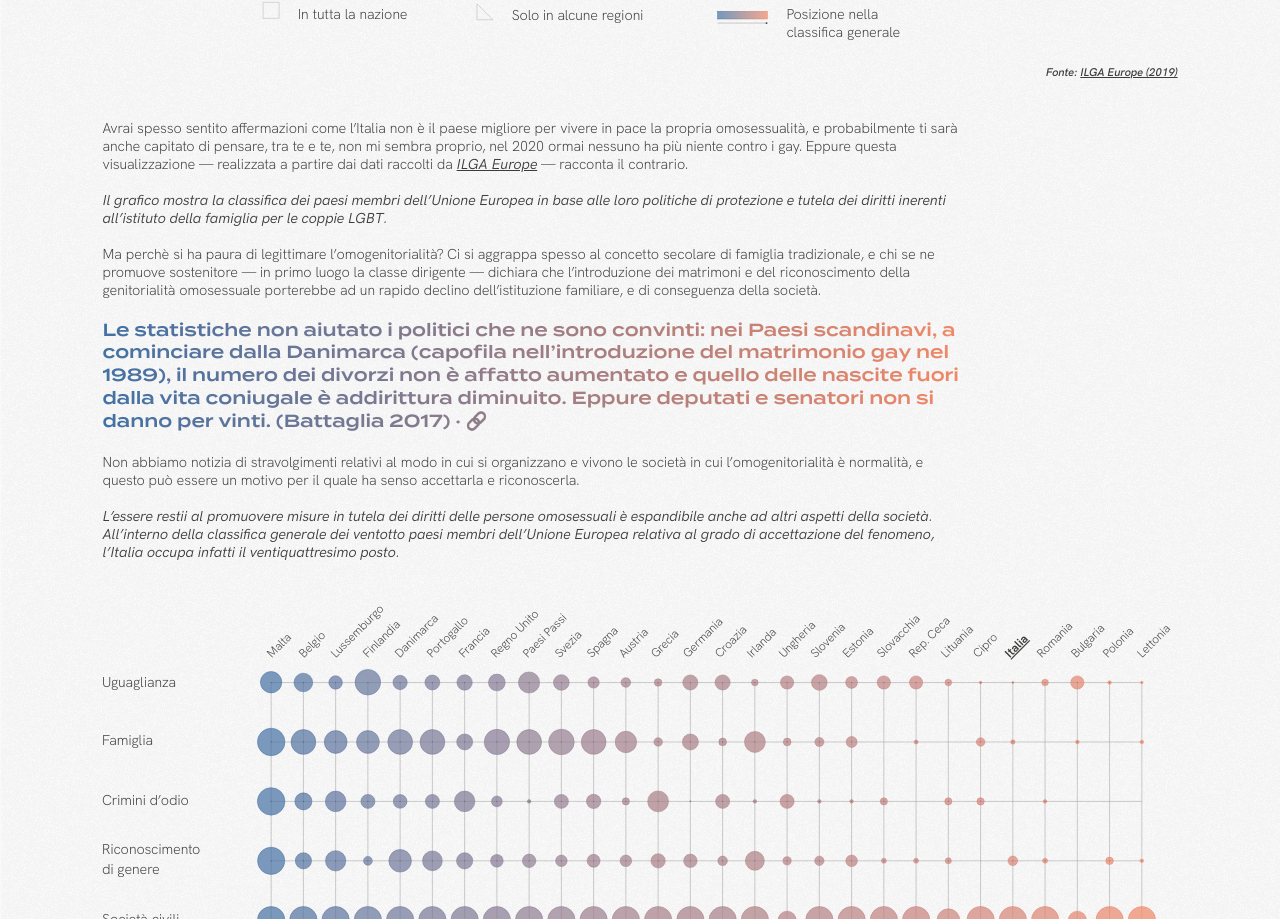
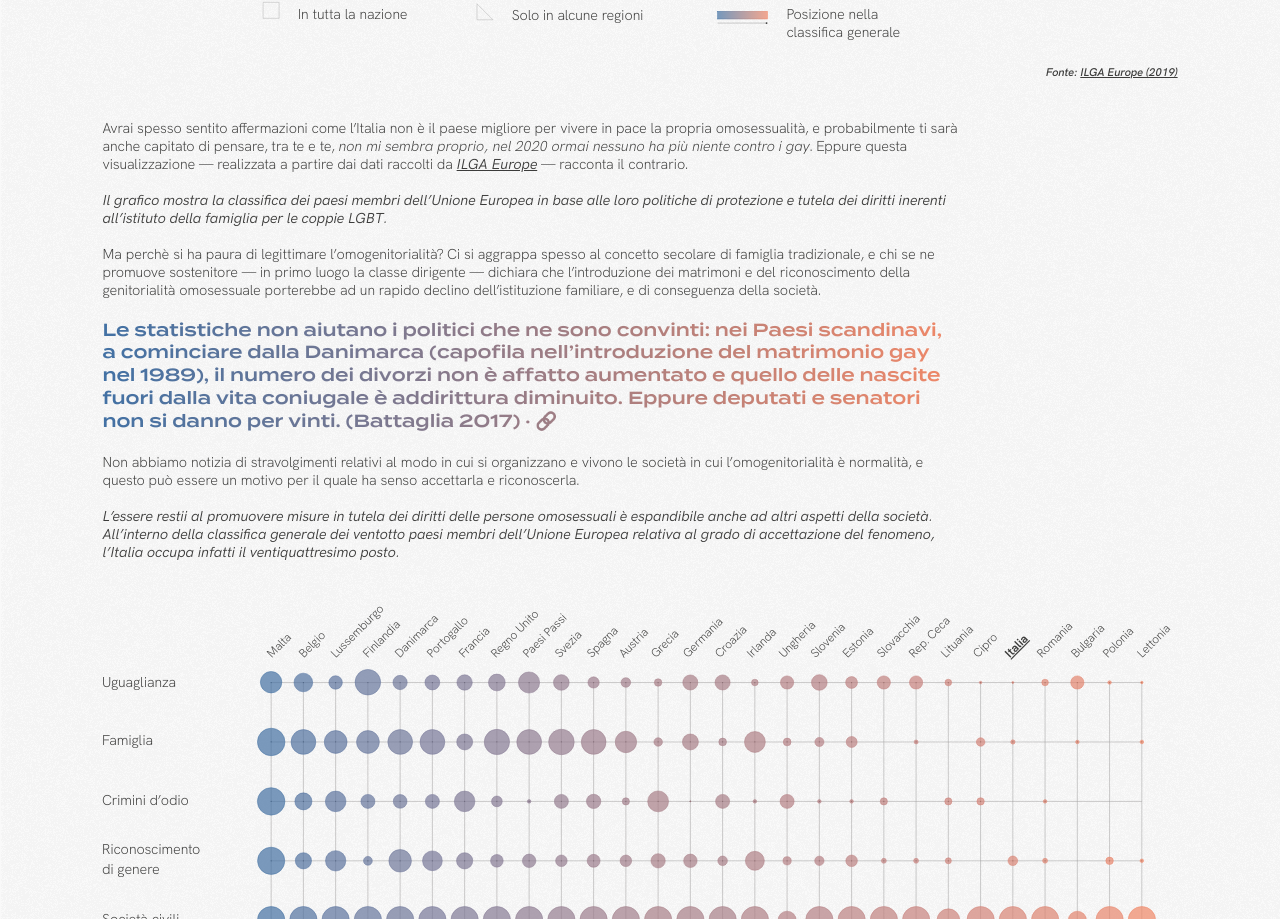
Before and after one commit to interferenze/interferenze.github.io, a plain HTML site: page 01.html in a window 1280 px wide. Shown: the part 889-1808 px from the top of the page. Drawn offline with nearby package versions, Linux system fonts and the light colour scheme; files whose address does not match are found by name; a web font is replaced by a local one.

Commit message:
Update 01.html

```diff
--- a/01.html
+++ b/01.html
@@ -111,14 +111,14 @@
 
             <div class="testo">
                 <div class="hk-black-medium margin-bottom-20">
-                    Avrai spesso sentito affermazioni come l’Italia non è il paese migliore per vivere in pace la propria omosessualità, e probabilmente ti sarà anche capitato di pensare, tra te e te, non mi sembra proprio, nel 2020 ormai nessuno ha più niente contro i gay. Eppure questa visualizzazione — realizzata a partire dai dati raccolti da <a style="color:#3C3C3B;" href="https://www.ilga-europe.org/" target="_blank"><b><i><u>ILGA Europe</u></i></b></a> — racconta il contrario.
+                    Avrai spesso sentito affermazioni come l’Italia non è il paese migliore per vivere in pace la propria omosessualità, e probabilmente ti sarà anche capitato di pensare, tra te e te, <i>non mi sembra proprio, nel 2020 ormai nessuno ha più niente contro i gay</i>. Eppure questa visualizzazione — realizzata a partire dai dati raccolti da <a style="color:#3C3C3B;" href="https://www.ilga-europe.org/" target="_blank"><b><i><u>ILGA Europe</u></i></b></a> — racconta il contrario.
                     <br><br>
                     <b><i>Il grafico mostra la classifica dei paesi membri dell’Unione Europea in base alle loro politiche di protezione e tutela dei diritti inerenti all’istituto della famiglia per le coppie LGBT.</i></b>
                     <br><br>
                     Ma perchè si ha paura di legittimare l’omogenitorialità? Ci si aggrappa spesso al concetto secolare di famiglia tradizionale, e chi se ne promuove sostenitore — in primo luogo la classe dirigente — dichiara che l’introduzione dei matrimoni e del riconoscimento della genitorialità omosessuale porterebbe ad un rapido declino dell’istituzione familiare, e di conseguenza della società.
                 </div>
 
-                <div class="termina-gradiente-small margin-bottom-20">Le statistiche non aiutato i politici che ne sono convinti: nei Paesi scandinavi, a cominciare dalla Danimarca (capofila nell’introduzione del matrimonio gay nel 1989), il numero dei divorzi non è affatto aumentato e quello delle nascite fuori dalla vita coniugale è addirittura diminuito. Eppure deputati e senatori non si danno per vinti. (Battaglia 2017) ·
+                <div class="termina-gradiente-small margin-bottom-20">Le statistiche non aiutano i politici che ne sono convinti: nei Paesi scandinavi, a cominciare dalla Danimarca (capofila nell’introduzione del matrimonio gay nel 1989), il numero dei divorzi non è affatto aumentato e quello delle nascite fuori dalla vita coniugale è addirittura diminuito. Eppure deputati e senatori non si danno per vinti. (Battaglia 2017) ·
                     <a href="https://www.bollatiboringhieri.it/libri/filippo-maria-battaglia-ho-molti-amici-gay-9788833928395/" target="_blank">🔗</a></div>
 
                 <div class="hk-black-medium margin-bottom-40">
```
